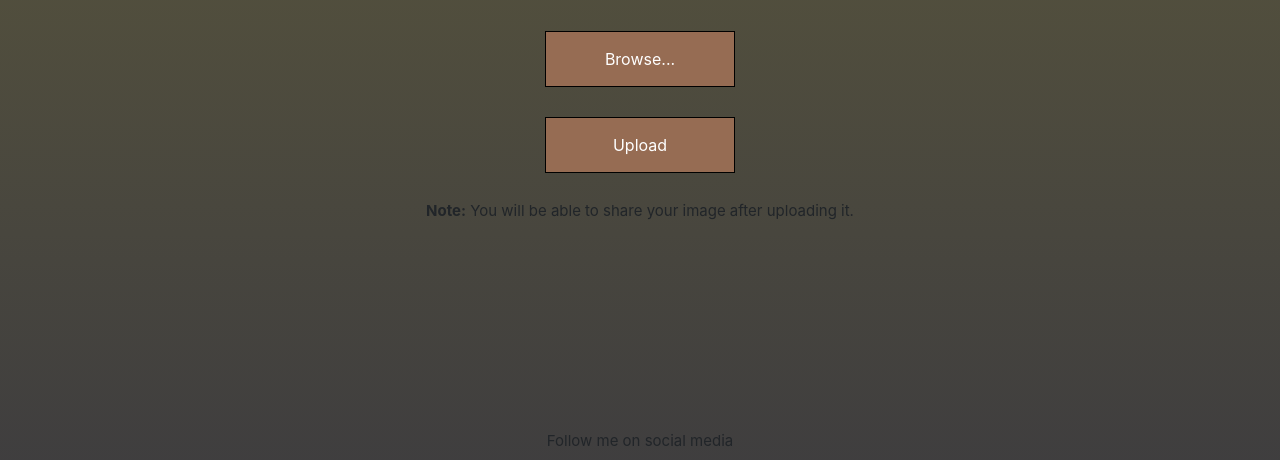
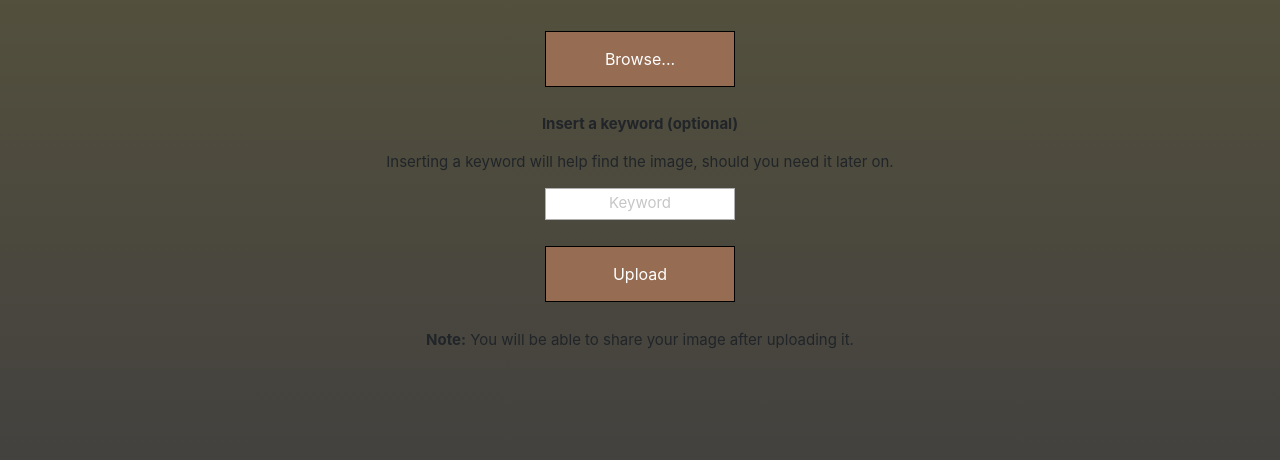
Before and after one commit to GabrielMares00/SITUE, a PHP site: page /uploads/image-uploader in a window 1280 px wide. Shown: the part 400-860 px from the top of the page. Run offline with PHP 8.4, Linux system fonts and the light colour scheme.

Commit message:
Added keywording support

```diff
--- a/image-uploader.php
+++ b/image-uploader.php
@@ -26,14 +26,23 @@
     $ext = pathinfo($filename, PATHINFO_EXTENSION);
     $folder = "uploads/images/".$ID_name.".".$ext;
 
+    $keyword = $_POST['keyword'];
+
     $db = mysqli_connect($servername, $username, $password, $database);
 
     // Get all the submitted data from the form
-    $sql = "INSERT INTO images (ORIGINAL_NAME, ID_NAME, IMAGE_PATH) VALUES ('$filename', '$ID_name', '$folder')";
+    $sql = "INSERT INTO images (ORIGINAL_NAME, ID_NAME, IMAGE_PATH, KEYWORD) VALUES ('$filename', '$ID_name', '$folder', '$keyword')";
 
     // Execute query
     if ($filename != "")
         mysqli_query($db, $sql);
+
+    $sqlKeyword = "IF NOT EXISTS(SELECT * FROM keywords WHERE KEYWORD='$keyword')
+                   BEGIN
+                   INSERT INTO keywords (KEYWORD) VALUES ('$keyword')
+                   END";
+
+    mysqli_query($db, $sqlKeyword);
 
     // Now let's move the uploaded image into the folder: image
     if (move_uploaded_file($tempname, $folder)) {
@@ -156,6 +165,10 @@
     <input type="file" name="uploadimage" class="uploadbutton" id="selectedFile" accept="image/*" style="display: none;">
     <input type="button" value="Browse..." onclick="document.getElementById('selectedFile').click();">
     <br><br>
+    <p><strong>Insert a keyword (optional)</strong></p>
+    <p>Inserting a keyword will help find the image, should you need it later on.</p>
+    <input type="text" placeholder="Keyword" name="keyword" style="max-width: 20vw; min-height: 1vh; text-align: center;"></textarea>
+    <br><br>
     <input type="submit" name="upload" value="Upload">
     </form>
 
```
Also changed, not shown: text-uploader.php (+8 -1 lines).
